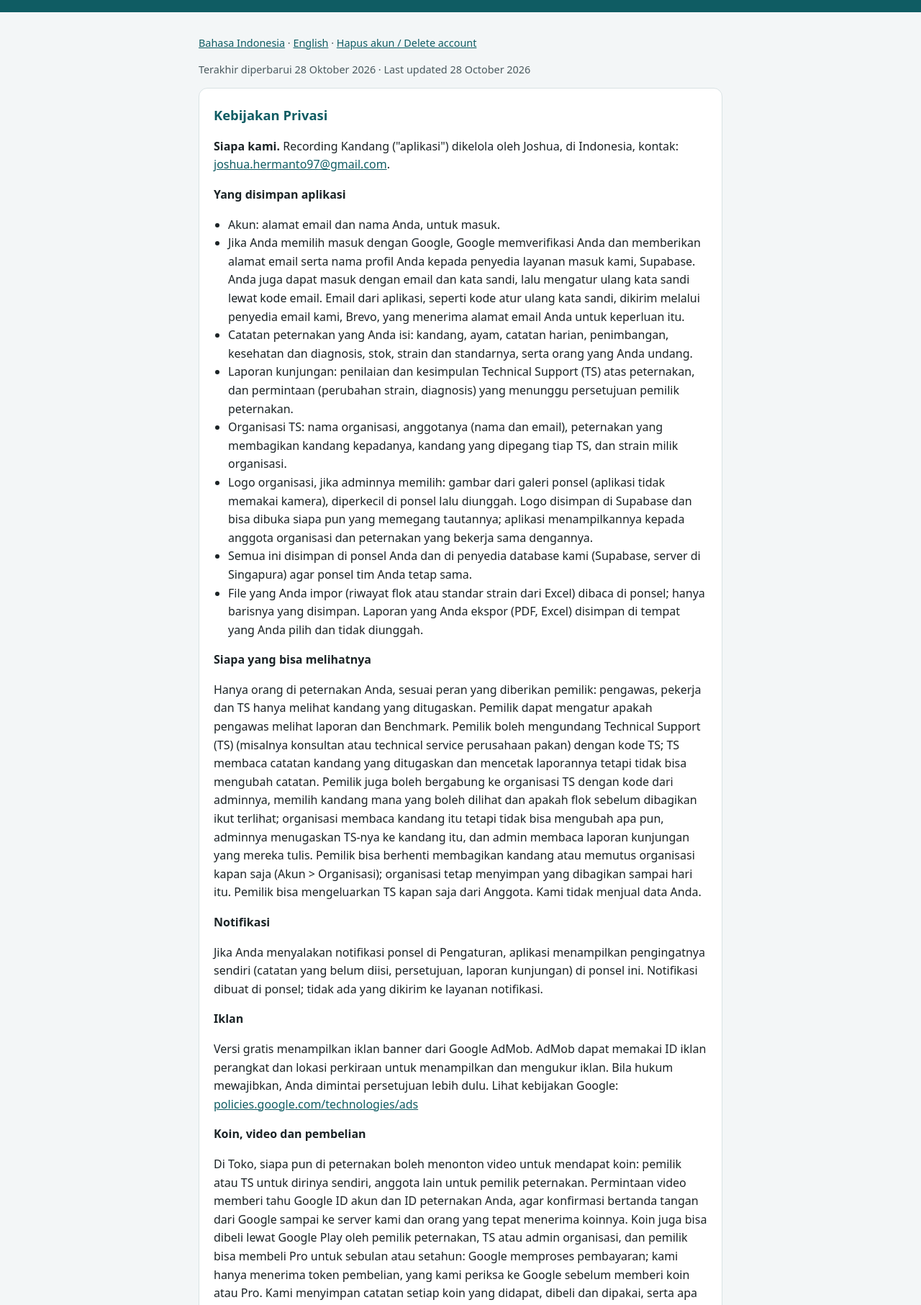
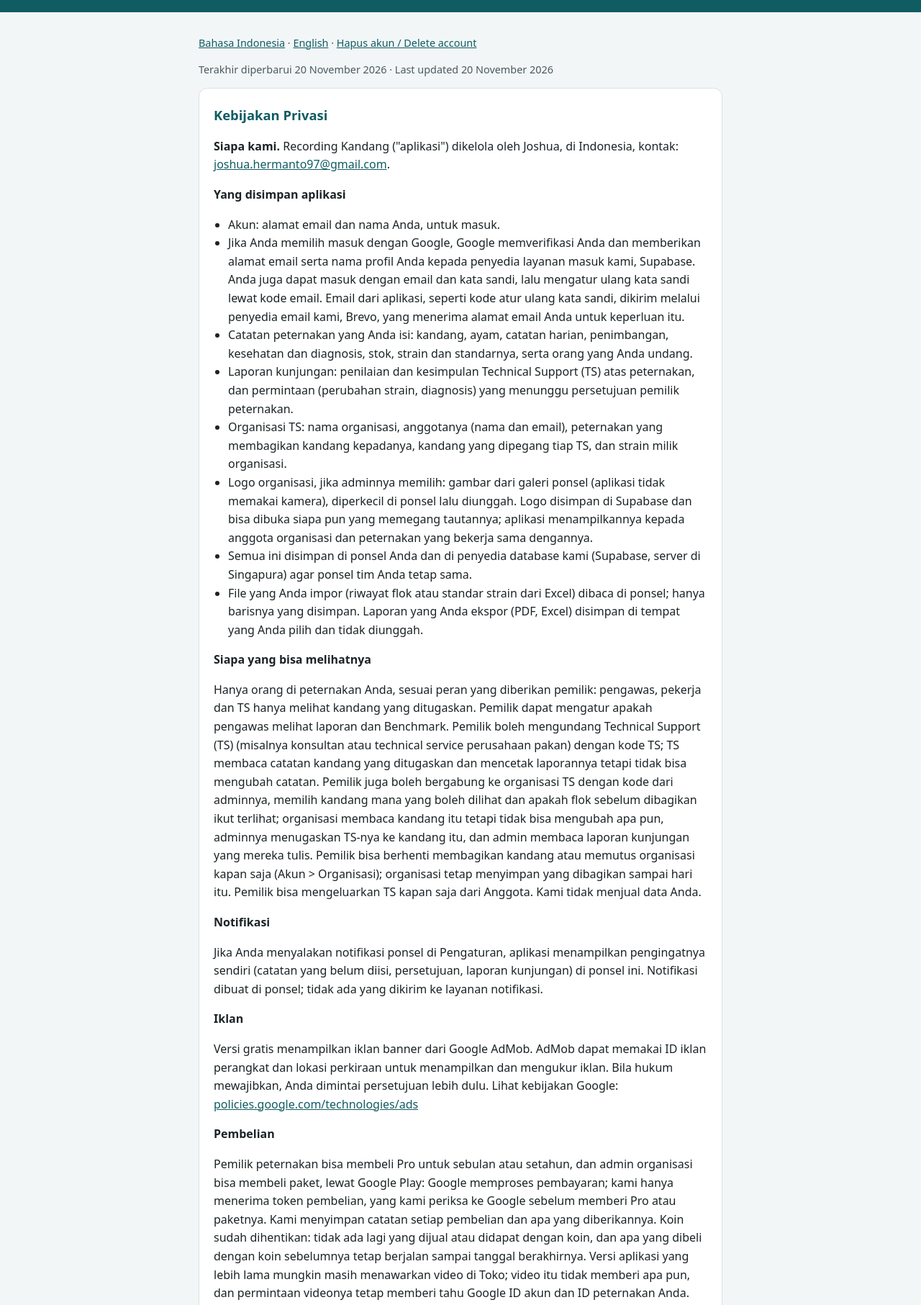
Before and after one commit to Joshua-code/recording-kandang-site, a plain HTML site: page index.html in a window 1280 px wide. Shown: the part 87-1900 px from the top of the page at 72% size. Drawn offline with Linux system fonts and the light colour scheme.

Commit message:
Privacy policy: purchases only (coins have ended); 20 November 2026
Co-Authored-By: Claude Opus 5.5 <noreply@anthropic.com>

```diff
--- a/index.html
+++ b/index.html
@@ -13,7 +13,7 @@
 </header>
 <main>
   <p class="lang"><a href="#id">Bahasa Indonesia</a> · <a href="#en">English</a> · <a href="delete-account.html">Hapus akun / Delete account</a></p>
-  <p class="updated">Terakhir diperbarui 28 Oktober 2026 · Last updated 28 October 2026</p>
+  <p class="updated">Terakhir diperbarui 20 November 2026 · Last updated 20 November 2026</p>
 
   <section id="id" lang="id">
     <h2>Kebijakan Privasi</h2>
@@ -40,8 +40,8 @@
     <h3>Iklan</h3>
     <p>Versi gratis menampilkan iklan banner dari Google AdMob. AdMob dapat memakai ID iklan perangkat dan lokasi perkiraan untuk menampilkan dan mengukur iklan. Bila hukum mewajibkan, Anda dimintai persetujuan lebih dulu. Lihat kebijakan Google: <a href="https://policies.google.com/technologies/ads">policies.google.com/technologies/ads</a></p>
 
-    <h3>Koin, video dan pembelian</h3>
-    <p>Di Toko, siapa pun di peternakan boleh menonton video untuk mendapat koin: pemilik atau TS untuk dirinya sendiri, anggota lain untuk pemilik peternakan. Permintaan video memberi tahu Google ID akun dan ID peternakan Anda, agar konfirmasi bertanda tangan dari Google sampai ke server kami dan orang yang tepat menerima koinnya. Koin juga bisa dibeli lewat Google Play oleh pemilik peternakan, TS atau admin organisasi, dan pemilik bisa membeli Pro untuk sebulan atau setahun: Google memproses pembayaran; kami hanya menerima token pembelian, yang kami periksa ke Google sebelum memberi koin atau Pro. Kami menyimpan catatan setiap koin yang didapat, dibeli dan dipakai, serta apa yang dibelinya.</p>
+    <h3>Pembelian</h3>
+    <p>Pemilik peternakan bisa membeli Pro untuk sebulan atau setahun, dan admin organisasi bisa membeli paket, lewat Google Play: Google memproses pembayaran; kami hanya menerima token pembelian, yang kami periksa ke Google sebelum memberi Pro atau paketnya. Kami menyimpan catatan setiap pembelian dan apa yang diberikannya. Koin sudah dihentikan: tidak ada lagi yang dijual atau didapat dengan koin, dan apa yang dibeli dengan koin sebelumnya tetap berjalan sampai tanggal berakhirnya. Versi aplikasi yang lebih lama mungkin masih menawarkan video di Toko; video itu tidak memberi apa pun, dan permintaan videonya tetap memberi tahu Google ID akun dan ID peternakan Anda.</p>
 
     <h3>Menghapus akun</h3>
     <p>Di aplikasi: Akun &gt; Pengaturan &gt; Akun &gt; Hapus akun. Atau email ke <a href="mailto:joshua.hermanto97@gmail.com">joshua.hermanto97@gmail.com</a> dari alamat akun Anda; kami menghapusnya dalam 30 hari. Langkah dan rinciannya: <a href="delete-account.html">Hapus akun</a>. Pemilik peternakan bisa mengeluarkan anggota kapan saja; admin organisasi bisa mengeluarkan TS-nya.</p>
@@ -81,8 +81,8 @@
     <h3>Ads</h3>
     <p>The free version shows banner ads from Google AdMob. AdMob may use your device's advertising ID and approximate location to show and measure ads. Where the law requires it you are asked for consent first. See Google's policy: <a href="https://policies.google.com/technologies/ads">policies.google.com/technologies/ads</a></p>
 
-    <h3>Coins, videos and purchases</h3>
-    <p>In the Shop anyone on a farm may watch a video to earn coins: an owner or a TS earns for themselves, other members earn for the farm's owner. The video request tells Google your account id and farm id so that Google's signed confirmation reaches our server and the right person is credited. Coins can also be bought through Google Play by a farm owner, a TS or an organisation's admin, and a farm owner can buy Pro for a month or a year: Google processes the payment; we receive only the purchase token, which we check with Google before crediting the coins or the Pro. We keep a record of every coin earned, bought and spent, and of what it bought.</p>
+    <h3>Purchases</h3>
+    <p>A farm owner can buy Pro for a month or a year, and an organisation's admin can buy a plan, through Google Play: Google processes the payment; we receive only the purchase token, which we check with Google before granting the Pro or the plan. We keep a record of every purchase and of what it gave. Coins have ended: nothing is sold or earned for coins any more, and what coins bought before runs to its own end date. An older version of the app may still offer a video in its Shop; it gives nothing, and its video request still tells Google your account id and farm id.</p>
 
     <h3>Deleting your account</h3>
     <p>In the app: Account &gt; Settings &gt; Account &gt; Delete account. Or email <a href="mailto:joshua.hermanto97@gmail.com">joshua.hermanto97@gmail.com</a> from your account's address; we delete it within 30 days. Steps and details: <a href="delete-account.html">Delete account</a>. A farm owner can remove members at any time; an organisation's admin can remove its TS.</p>
```
